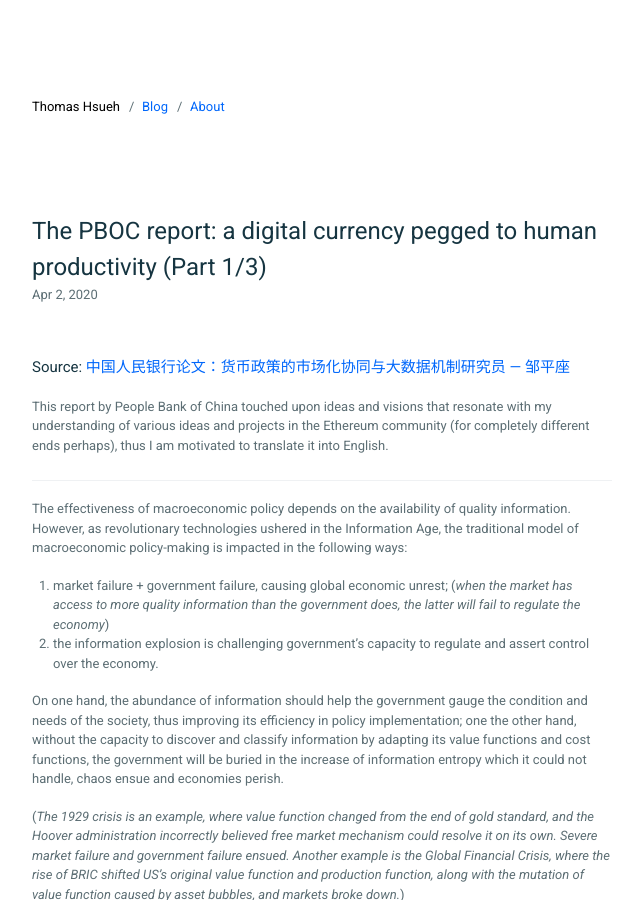
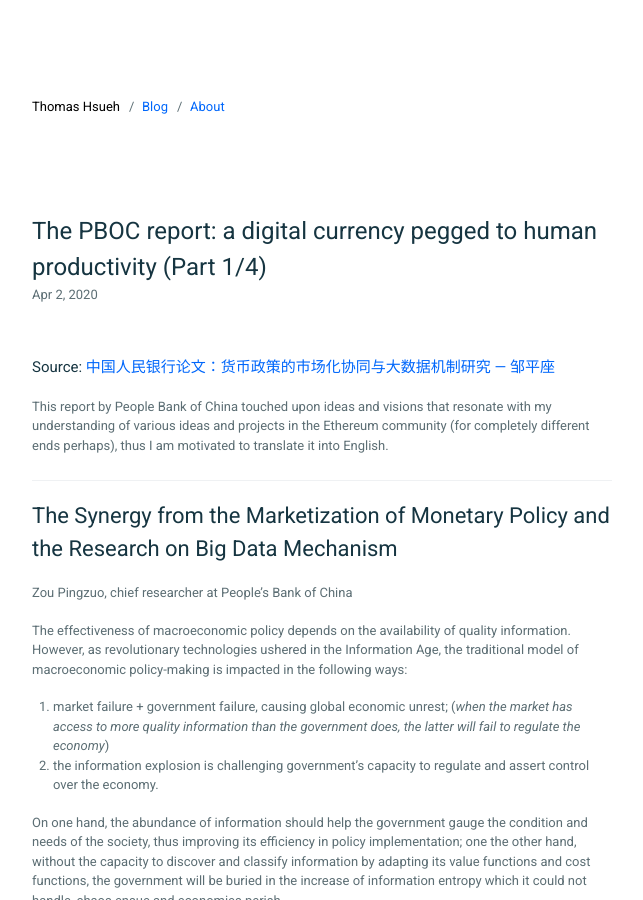
Before and after one commit to guiltygyoza/blog, a Jekyll site: the page built from _posts/2020-04-03-the-pboc-report-part-1.md, in a window 1280 px wide and 900 px high. Shown: the whole window, without its empty margins (318-961 px from the left). Built offline with Jekyll 4.4.1, drawn with Linux system fonts in a browser that asks for light colours.

Commit message:
added post

```diff
--- a/_posts/2020-04-03-the-pboc-report-part-1.md
+++ b/_posts/2020-04-03-the-pboc-report-part-1.md
@@ -1,14 +1,18 @@
 ---
 layout: post
-title:  "The PBOC report: a digital currency pegged to human productivity (Part 1/3)"
+title:  "The PBOC report: a digital currency pegged to human productivity (Part 1/4)"
 date:   2020-04-02 00:00:00 -0500
 categories: crypto
 ---
-#### Source: [中国人民银行论文：货币政策的市场化协同与大数据机制研究员 — 邹平座](https://www.chainnews.com/zh-hant/articles/551734637322.htm)
+#### Source: [中国人民银行论文：货币政策的市场化协同与大数据机制研究 — 邹平座](https://www.chainnews.com/zh-hant/articles/551734637322.htm)
 
 This report by People Bank of China touched upon ideas and visions that resonate with my understanding of various ideas and projects in the Ethereum community (for completely different ends perhaps), thus I am motivated to translate it into English.
 
 ***
+
+## The Synergy from the Marketization of Monetary Policy and the Research on Big Data Mechanism
+Zou Pingzuo, chief researcher at People’s
+Bank of China
 
 The effectiveness of macroeconomic policy depends on the availability of quality information. However, as revolutionary technologies ushered in the Information Age, the traditional model of macroeconomic policy-making is impacted in the following ways:
 1. market failure + government failure, causing global economic unrest; (*when the market has access to more quality information than the government does, the latter will fail to regulate the economy*)
```
Also changed, not shown: _posts/2020-04-03-the-pboc-report-part-2.md (added, +59 -0 lines).
